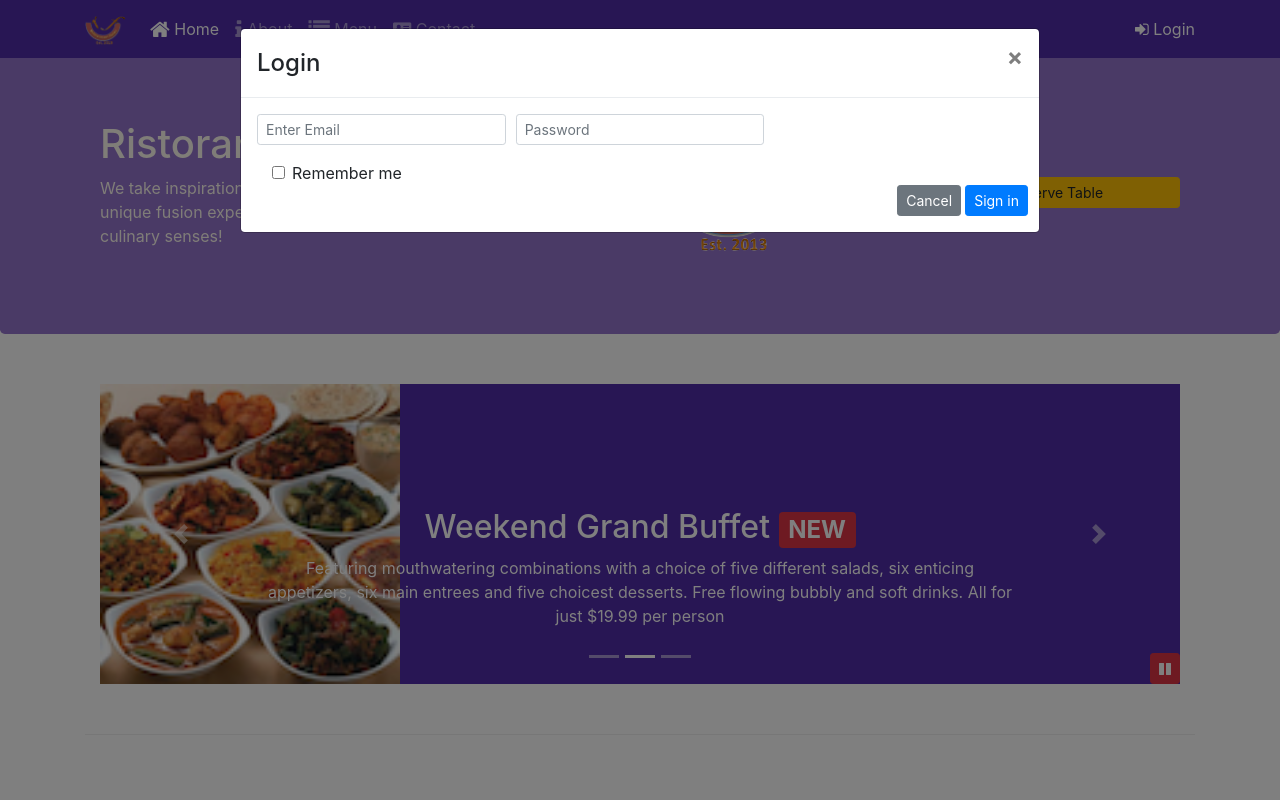
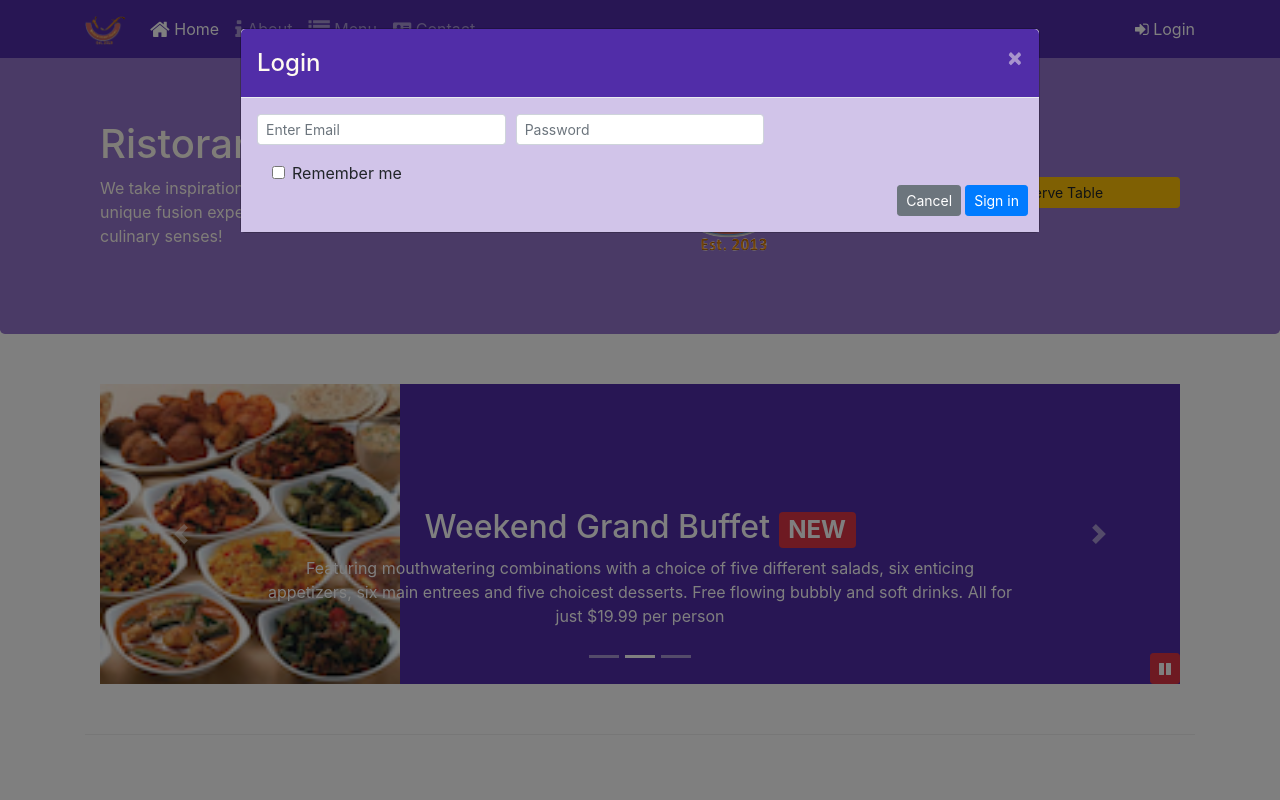
Before and after one commit to gaganmeet/coursera_conFusion, a website: page index.html in a window 1280 px wide. Both pictures are taken after a click on the link "Login". Shown: the top 800 px of the page. Drawn offline with nearby package versions, Linux system fonts and the light colour scheme.

Commit message:
assignment 4

```diff
--- a/css/styles.scss
+++ b/css/styles.scss
@@ -71,3 +71,17 @@ body{
     bottom: 0px;
     z-index: 1;
 }
+
+.modal{
+    .modal-header{
+        color: floralwhite;
+        background-color: $background-dark;
+        .close{
+            color: floralwhite;
+        }
+    }
+    .modal-body{
+        background-color: $background-pale;
+    }
+
+}
--- a/index.html
+++ b/index.html
@@ -16,29 +16,6 @@
 </head>
 
 <body>
-    <nav class="navbar navbar-dark navbar-expand-sm  fixed-top">
-        <div class="container">
-            <button class="navbar-toggler" type="button" data-toggle="collapse" data-target="#Navbar">
-                <span class="navbar-toggler-icon"></span>
-            </button>
-            <a class="navbar-brand" href="#"><img src="/img/logo.png" height="30" width="41" alt=""></a>
-            <div class="collapse navbar-collapse" id="Navbar">
-                <ul class="navbar-nav mr-auto">
-                    <li class="nav-item active"><a class="nav-link" href="/index.html"><span
-                                class="fa fa-home fa-lg"></span> Home</a></li>
-                    <li class="nav-item"><a class="nav-link" href="/aboutus.html"><span class="fa fa-info fa-lg"></span>
-                            About</a></li>
-                    <li class="nav-item"><a class="nav-link" href="#"><span class="fa fa-list fa-lg"></span> Menu</a>
-                    </li>
-                    <li class="nav-item"><a class="nav-link" href="/contactus.html"><span
-                                class="fa fa-address-card"></span> Contact</a></li>
-                </ul>
-                <span class="navbar-text"> <a href="" data-toggle="modal" data-target="#loginModal">
-                        <span class="fa fa-sign-in"></span> Login
-                    </a></span>
-            </div>
-        </div>
-    </nav>
     <div id="loginModal" class="modal fade" role="dialog">
         <div class="modal-dialog modal-lg" role="content">
             <div class="modal-content">
@@ -83,6 +60,30 @@
             </div>
         </div>
     </div>
+    <nav class="navbar navbar-dark navbar-expand-sm  fixed-top">
+        <div class="container">
+            <button class="navbar-toggler" type="button" data-toggle="collapse" data-target="#Navbar">
+                <span class="navbar-toggler-icon"></span>
+            </button>
+            <a class="navbar-brand" href="#"><img src="/img/logo.png" height="30" width="41" alt=""></a>
+            <div class="collapse navbar-collapse" id="Navbar">
+                <ul class="navbar-nav mr-auto">
+                    <li class="nav-item active"><a class="nav-link" href="/index.html"><span
+                                class="fa fa-home fa-lg"></span> Home</a></li>
+                    <li class="nav-item"><a class="nav-link" href="/aboutus.html"><span class="fa fa-info fa-lg"></span>
+                            About</a></li>
+                    <li class="nav-item"><a class="nav-link" href="#"><span class="fa fa-list fa-lg"></span> Menu</a>
+                    </li>
+                    <li class="nav-item"><a class="nav-link" href="/contactus.html"><span
+                                class="fa fa-address-card"></span> Contact</a></li>
+                </ul>
+                <span class="navbar-text" > <a href="" id="loginButton">
+                        <span class="fa fa-sign-in"></span> Login
+                    </a></span>
+            </div>
+        </div>
+    </nav>
+
     <div id="reserveTable" class="modal fade" role="dialog">
         <div class="modal-dialog modal-lg" role="content">
             <div class="modal-content">
@@ -180,8 +181,7 @@
                     <img src="/img/logo.png" alt="img-fluid">
                 </div>
                 <div class="col-12  col-sm align-self-center">
-                    <button type="button" class="btn btn-block btn-sm btn-warning " data-toggle="modal"
-                        data-target="#reserveTable">
+                    <button type="button" id="reserveButton" class="btn btn-block btn-sm btn-warning ">
                         Reserve Table</button>
                 </div>
             </div>
@@ -366,6 +366,13 @@
                 }
 
             });
+            $('#reserveButton').click(function(){
+                $('#reserveTable').modal('show');
+            });
+            $('#loginButton').click(function(e){
+                e.preventDefault();
+                $('#loginModal').modal('show');
+            });
 
         });
     </script>
```
Also changed, not shown: css/styles.css.
